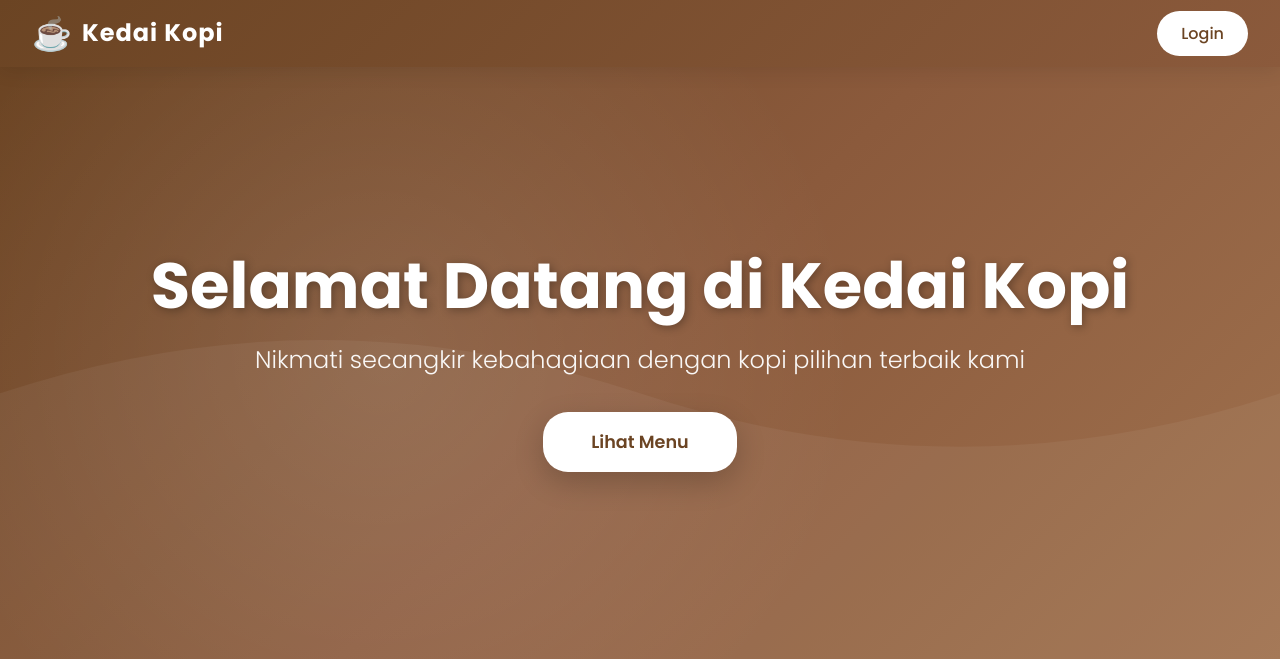
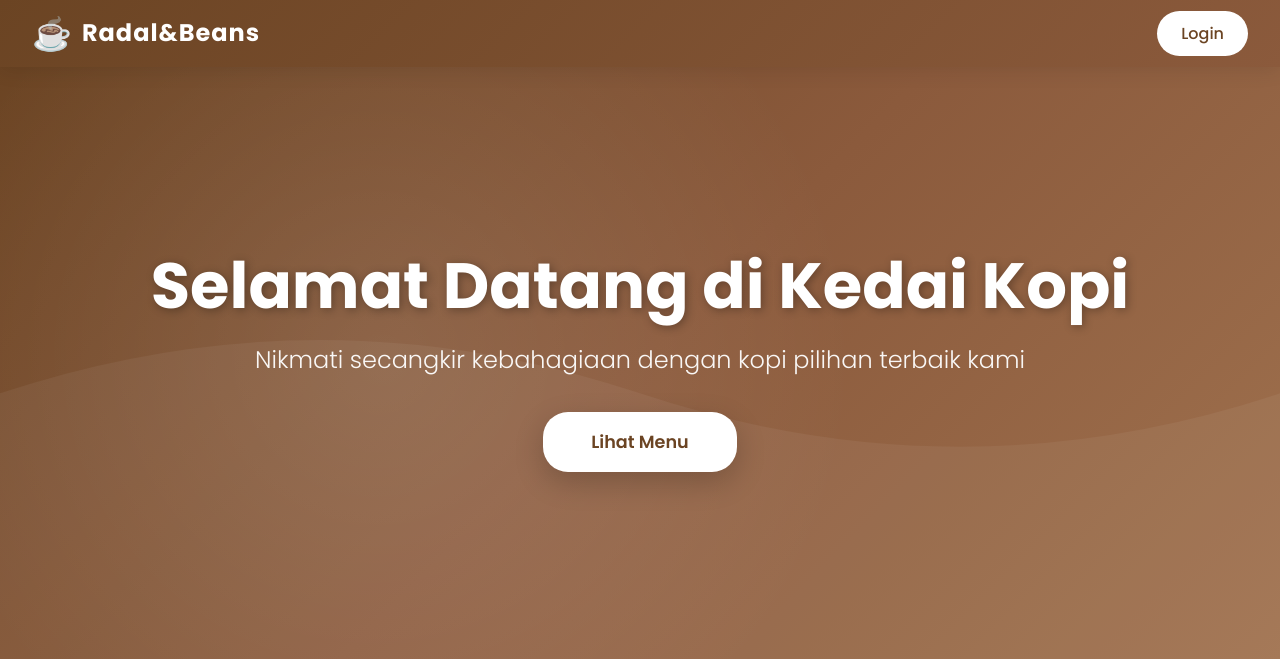
Before and after one commit to CallMeSon/Project-Pemweb, a PHP site: page /index.php in a window 1280 px wide. Shown: the top 659 px of the page. Run offline with PHP 8.4, Linux system fonts and the light colour scheme; data comes from the database, SQL or seed files in the repository.

Commit message:
update singkat

```diff
--- a/template/footer.html
+++ b/template/footer.html
@@ -1,7 +1,6 @@
 <link rel="stylesheet" href="index.css">
 <footer class="footer">
     <div class="footer-content">
-        <p>&copy; 2024 Kedai Kopi. Semua hak cipta dilindungi.</p>
-        <p>Dibuat dengan ❤️ dan ☕</p>
+        <p>&copy; 2024 Radals&Beans. Semua hak cipta dilindungi.</p>
     </div>
 </footer>
--- a/template/navbar.php
+++ b/template/navbar.php
@@ -6,7 +6,7 @@
             <div class="navbar-brand">
                 <a href="index.php">
                     <span class="logo-icon">☕</span>
-                    <h1>Kedai Kopi</h1>
+                    <h1>Radal&Beans</h1>
                 </a>
             </div>
             <nav class="navbar-menu">
```
